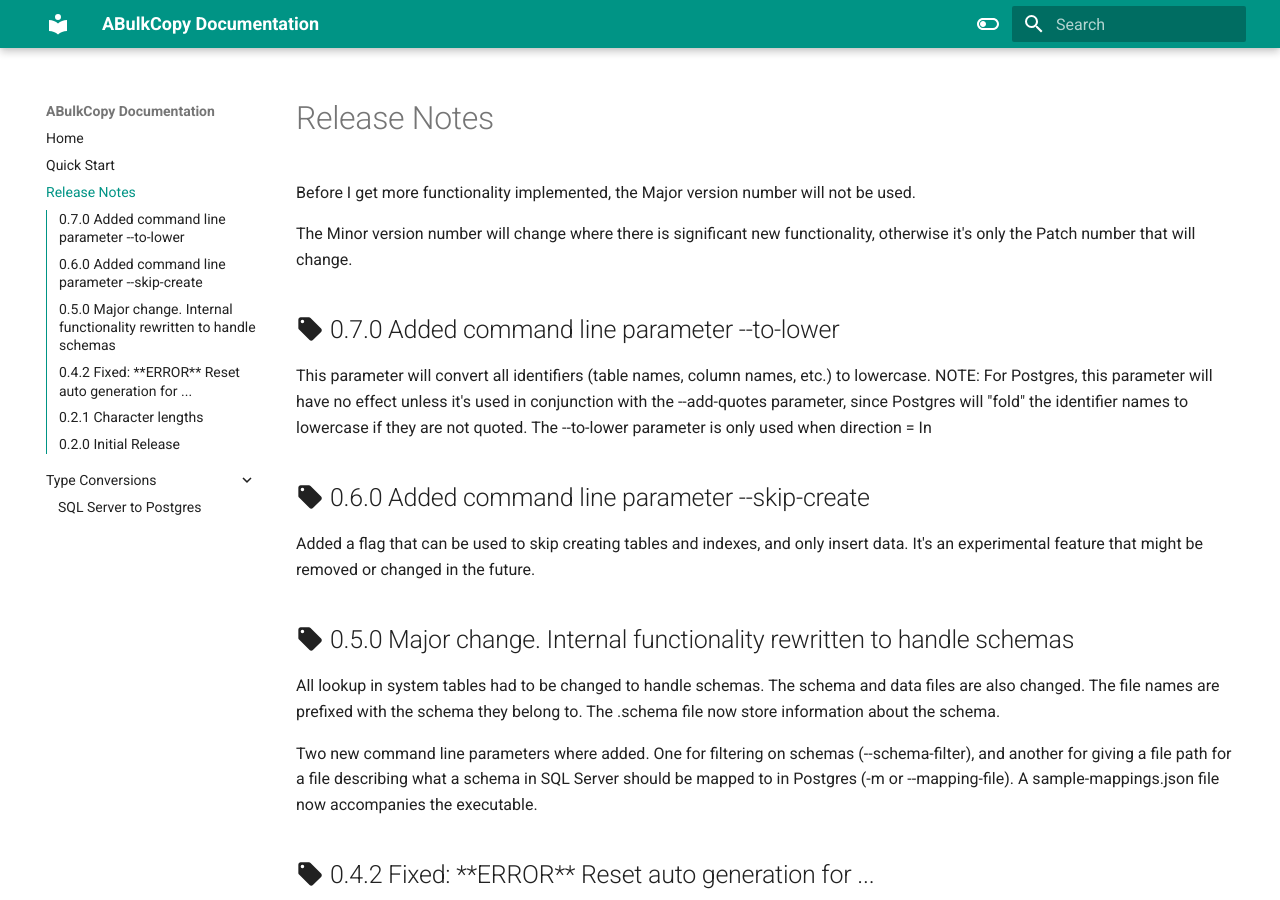
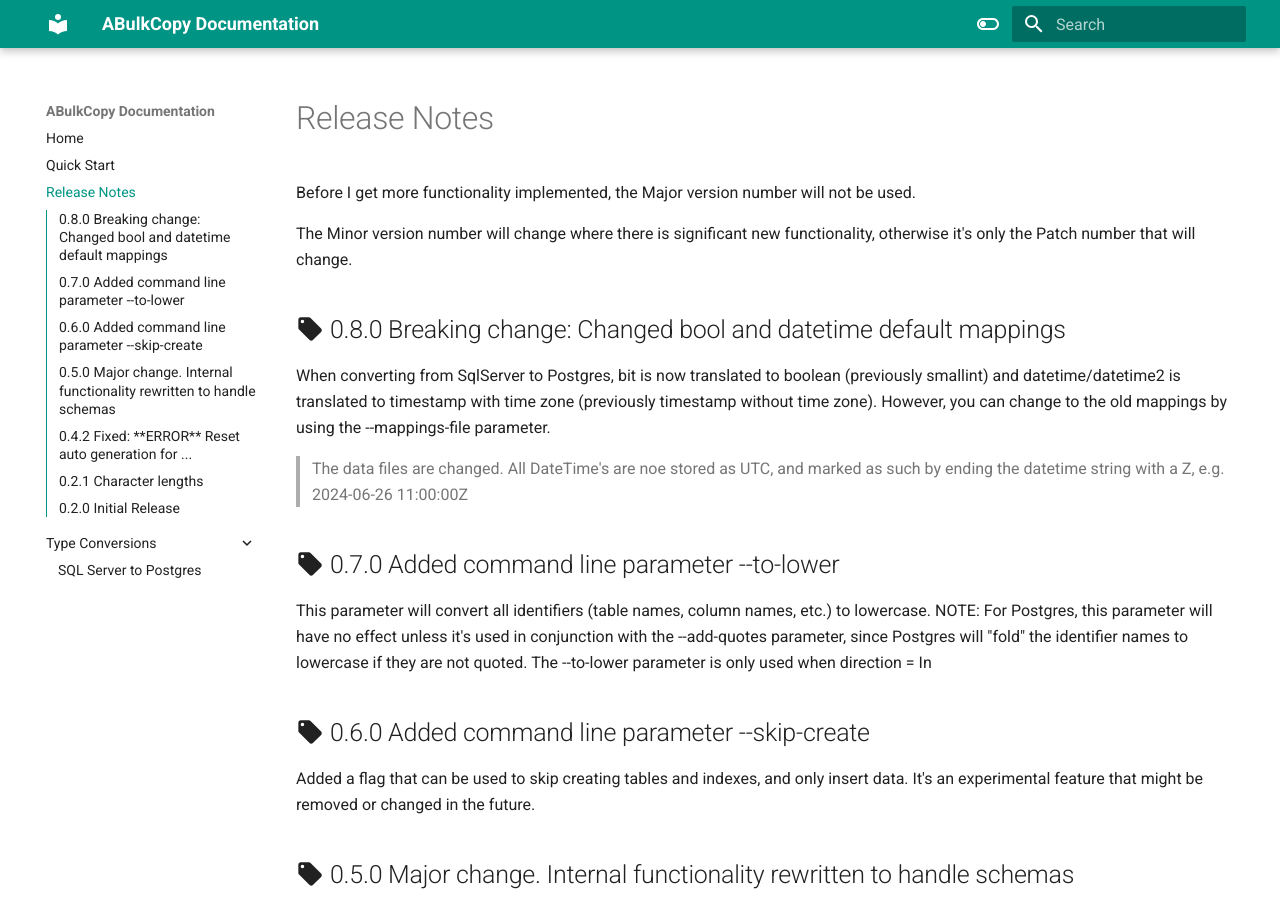
Before and after one commit to ArveH/ABulkCopy.Docs, an MkDocs documentation site: the page built from docs/release_notes.md, in a window 1280 px wide and 900 px high. Built offline with MkDocs 1.6.1 and Material for MkDocs 9.7.7, drawn with Linux system fonts in a browser that asks for light colours.

Commit message:
Version 0.8.0

```diff
--- a/docs/release_notes.md
+++ b/docs/release_notes.md
@@ -3,6 +3,12 @@
 Before I get more functionality implemented, the Major version number will not be used.
 
 The Minor version number will change where there is significant new functionality, otherwise it's only the Patch number that will change.
+
+## :material-tag: 0.8.0 Breaking change: Changed bool and datetime default mappings
+
+When converting from SqlServer to Postgres, bit is now translated to boolean (previously smallint) and datetime/datetime2 is translated to timestamp with time zone (previously timestamp without time zone). However, you can change to the old mappings by using the --mappings-file parameter.
+
+> The data files are changed. All DateTime's are noe stored as UTC, and marked as such by ending the datetime string with a Z, e.g. 2024-06-26 11:00:00Z
 
 ## :material-tag: 0.7.0 Added command line parameter --to-lower
 
```
